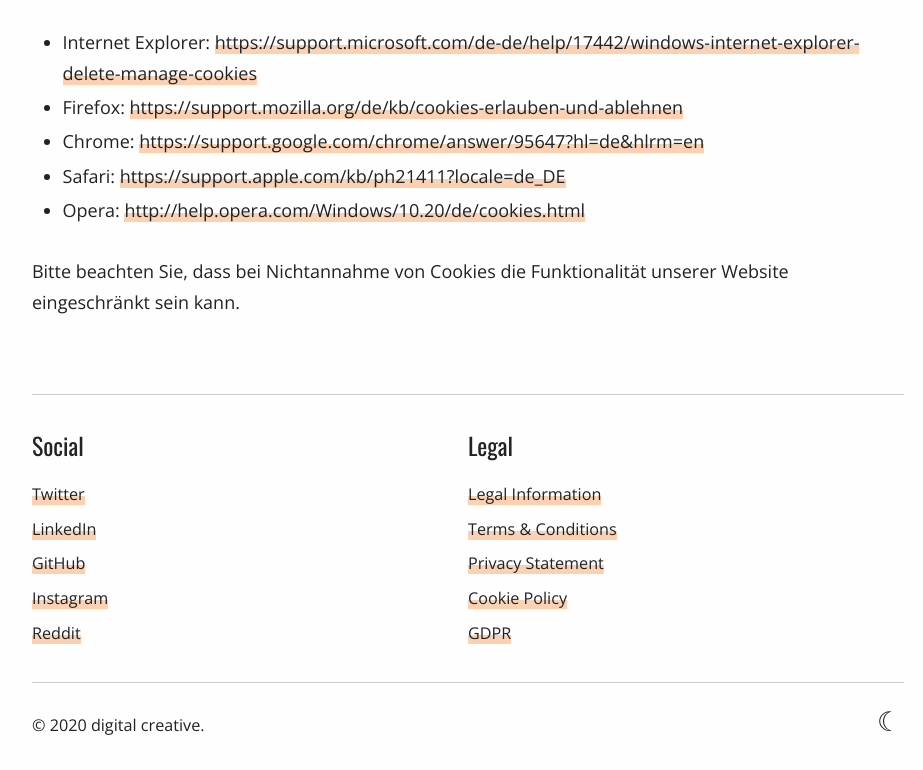
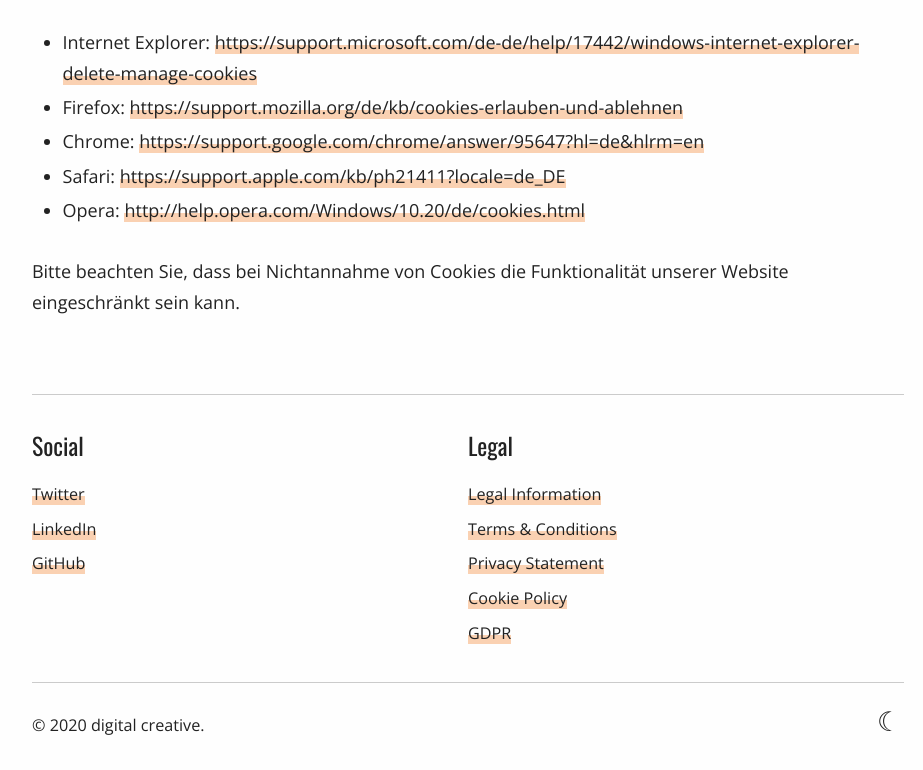
Before and after one commit to wohfab/fabianwohlgemuth.de, a Gatsby site: page /legal/cookies/ in a window 1280 px wide. Shown: the part 1067-1837 px from the top of the page, without its empty margins (172-1095 px from the left). Built offline with nearby package versions, Linux system fonts and the light colour scheme; Gatsby itself is replaced by a stand-in of ours; some packages are replaced by stand-ins of ours.

Commit message:
whatshappened

```diff
--- a/gatsby-config.js
+++ b/gatsby-config.js
@@ -17,23 +17,15 @@ module.exports = {
     menuSocial:[
       {
         name:'Twitter',
-        link:'/'
+        link:'https://twitter.com/wohfab'
       },
       {
         name:'LinkedIn',
-        link:'/'
+        link:'https://linkedin.com/in/fabianwohlgemuth'
       },
       {
         name:'GitHub',
-        link:'/'
-      },
-      {
-        name:'Instagram',
-        link:'/'
-      },
-      {
-        name:'Reddit',
-        link:'/'
+        link:'https://github.com/wohfab'
       },
     ],
     menuLegal:[
--- a/src/components/bio.js
+++ b/src/components/bio.js
@@ -25,9 +25,11 @@ function Bio() {
               alt={author}
               />
             <p>
-              Created by <strong>{author}</strong> who loves the possibilites, that <strong>digital technologies</strong> and <strong>design thinking</strong> bring, to solve everyday problems.
-              <br/>
-              Since this website is still under heavy devlopment, consider checking out his <a href="https://www.fabianwohlgemuth.de">current website</a> or follow him on <a href={`https://twitter.com/${social.twitter}`}>Twitter</a>.
+              Created by <strong>{author}</strong>, who loves the possibilites, <strong>digital technologies</strong> and <strong>design thinking</strong> bring, to solve everyday problems.
+
+              He loves <strong>music</strong>, especially singing and learning to play his saxophone, <strong>writing</strong> short stories and poetry, and is a passionate <strong>scout</strong>.
+
+              Consider checking out his <a href="https://linkedin.com/in/fabianwohlgemuth">CV on LinkedIn</a> or follow him on <a href={`https://twitter.com/${social.twitter}`}>Twitter</a>.
             </p>
           </Container>
         )
--- a/src/components/footer.js
+++ b/src/components/footer.js
@@ -14,7 +14,7 @@ const Footer = ({ menuLegal, menuSocial }) => (
       <nav id="nav-social" aria-labelledby="nav-social">
         <h3 class="footer-heading" id="nav-social">Social</h3>
         <ul>
-          {menuSocial.map(link => (<li key={link.name}><Link to={link.link}>{link.name}</Link></li>))}
+          {menuSocial.map(link => (<li key={link.name}><a href={link.link}>{link.name}</a></li>))}
         </ul>
       </nav>
       <nav id="nav-legal" aria-labelledby="nav-legal">
```
